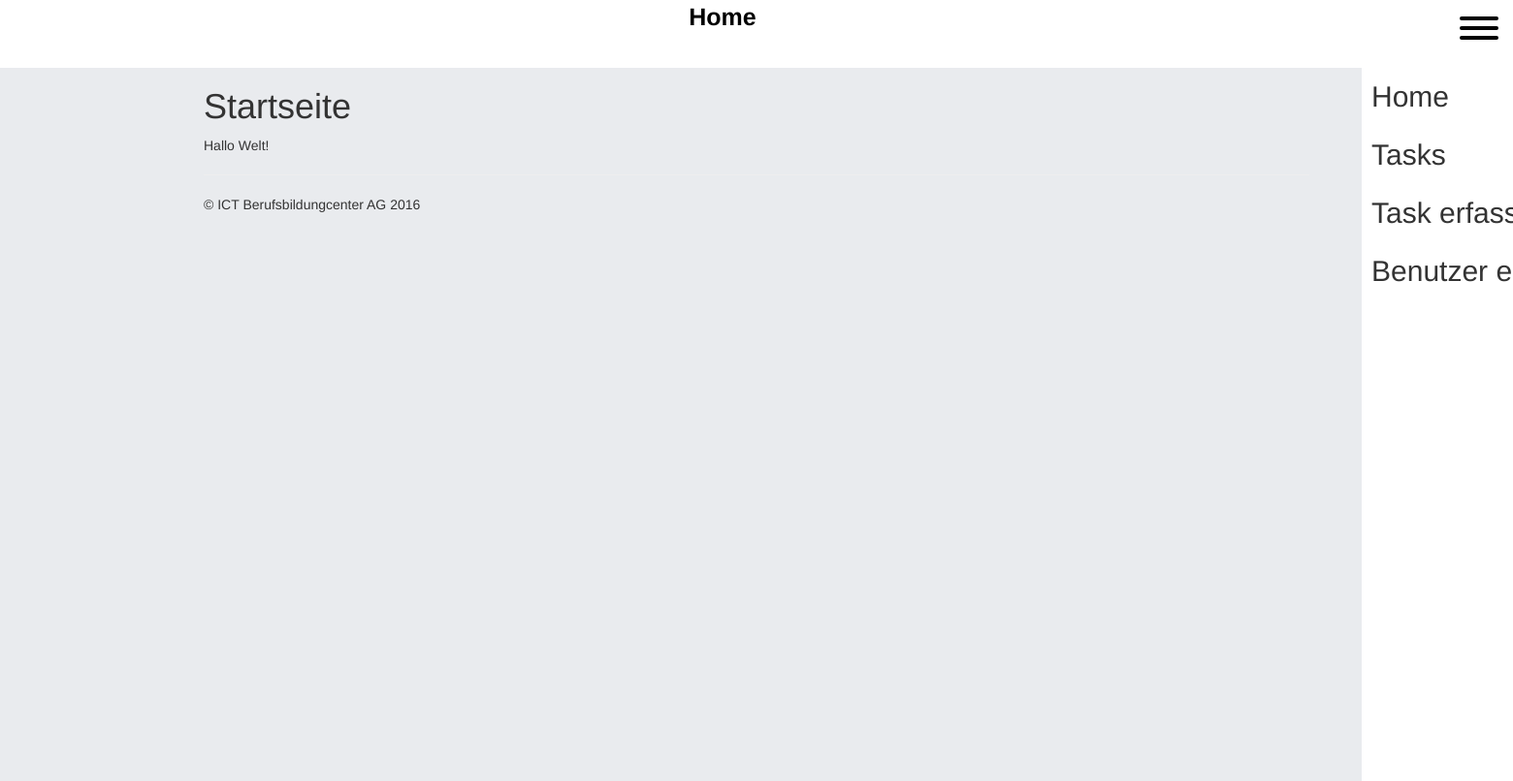
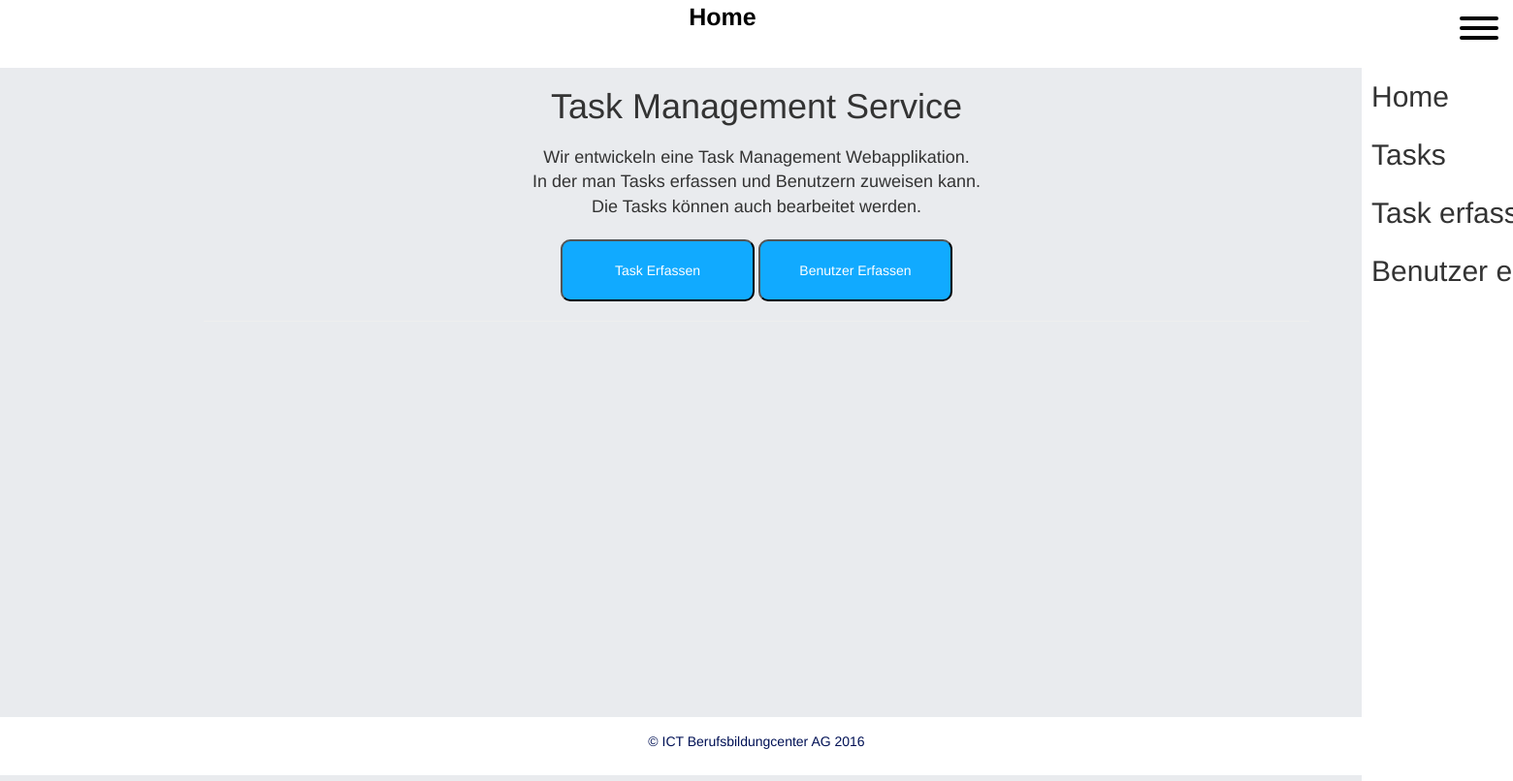
Before and after one commit to Justinio99/TMS, a PHP site: page / in a window 1560 px wide; the page is wider, and only the part inside the window is pictured. Shown: that part at 97% size. Run offline with PHP 8.4, Linux system fonts and the light colour scheme; some libraries are stand-ins or nearby versions.

Commit message:
Add Buttons

```diff
--- a/controller/DefaultController.php
+++ b/controller/DefaultController.php
@@ -36,7 +36,7 @@ class DefaultController
         // In diesem Fall möchten wir dem Benutzer die View mit dem Namen
         //   "default_index" rendern. Wie das genau funktioniert, ist in der
         //   View Klasse beschrieben.
-        $view = new View('default_index');
+        $view = new View('index_home');
         $view->title = 'Startseite';
         $view->heading = 'Startseite';
         $view->display();
--- a/public/css/style.css
+++ b/public/css/style.css
@@ -138,3 +138,37 @@ padding-left: 10px;
 }
 
 /*Ende des Header CSS*/
+
+/*Footer Css*/
+footer {
+  position: absolute;
+  right: 0;
+  bottom: 0;
+  left: 0;
+  padding: 15px;
+  background-color: white;
+  color: #001155;
+  text-align: center;
+}
+
+/*Ende des Footer Css*/
+
+/*Home Css*/
+.h-txt-inhalt {
+  text-align: center;
+  margin: 10px 0px 20px 0px;
+}
+
+.h-text{
+  font-size: 18px;
+}
+
+.h-btn {
+  background-color: #11AAFF;
+  color: #ffffff;
+  padding: 20px 30px;
+  width: 200px;
+  border-radius: 10px;
+
+}
+/*Ende des Home Css*/
--- a/view/header.php
+++ b/view/header.php
@@ -45,5 +45,3 @@
 
 
     <div class="container">
-
-    <h1><?= $heading ?></h1>
--- /dev/null
+++ b/view/index_home.php
@@ -0,0 +1,11 @@
+<div class="h-txt-inhalt">
+  <h1>Task Management Service</h1>
+</div>
+<div class="h-txt-inhalt">
+<p class="h-text">Wir entwickeln eine Task Management Webapplikation.<br/> In der man Tasks erfassen und Benutzern zuweisen kann.<br/> Die Tasks können auch bearbeitet werden.</p>
+</div>
+
+<div class="h-txt-inhalt" >
+<button type="button" name="button" class="h-btn">Task Erfassen</button>
+<button type="button" name="button" class="h-btn">Benutzer Erfassen</button>
+</div>
```
